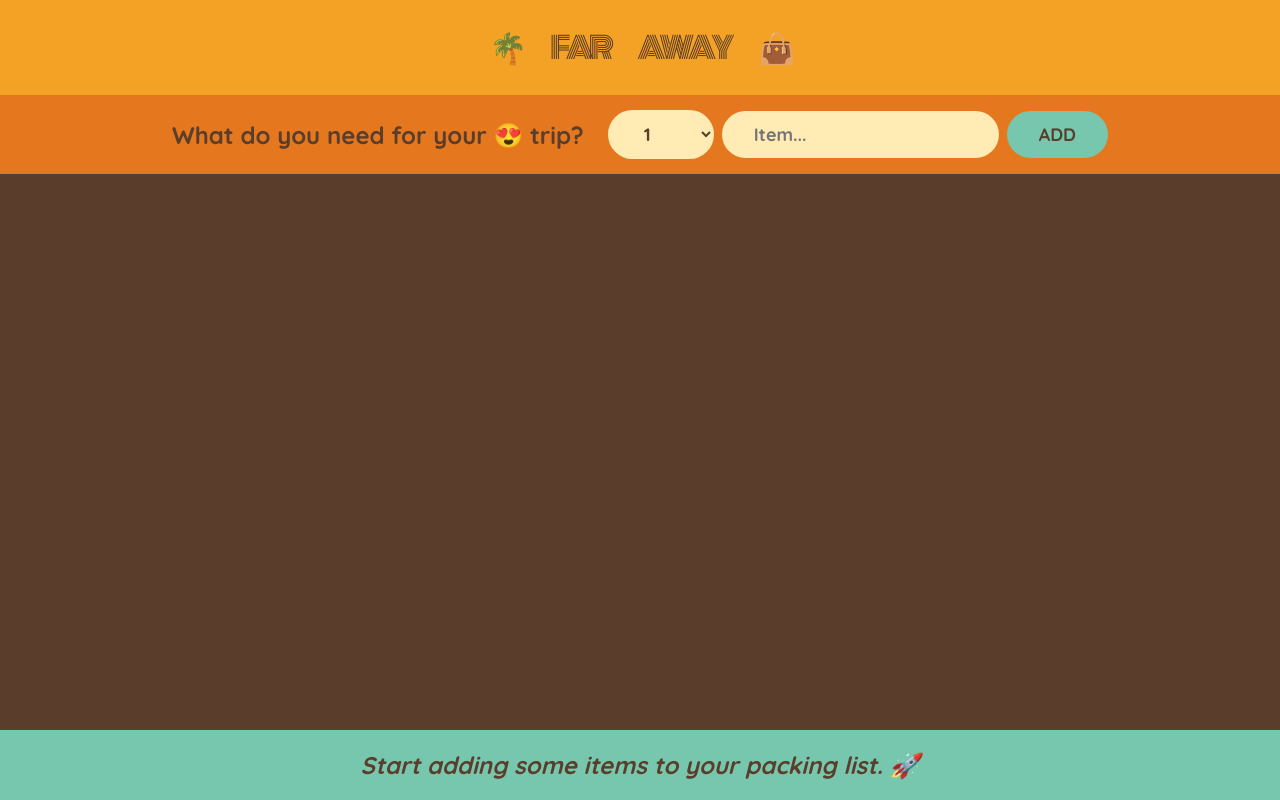
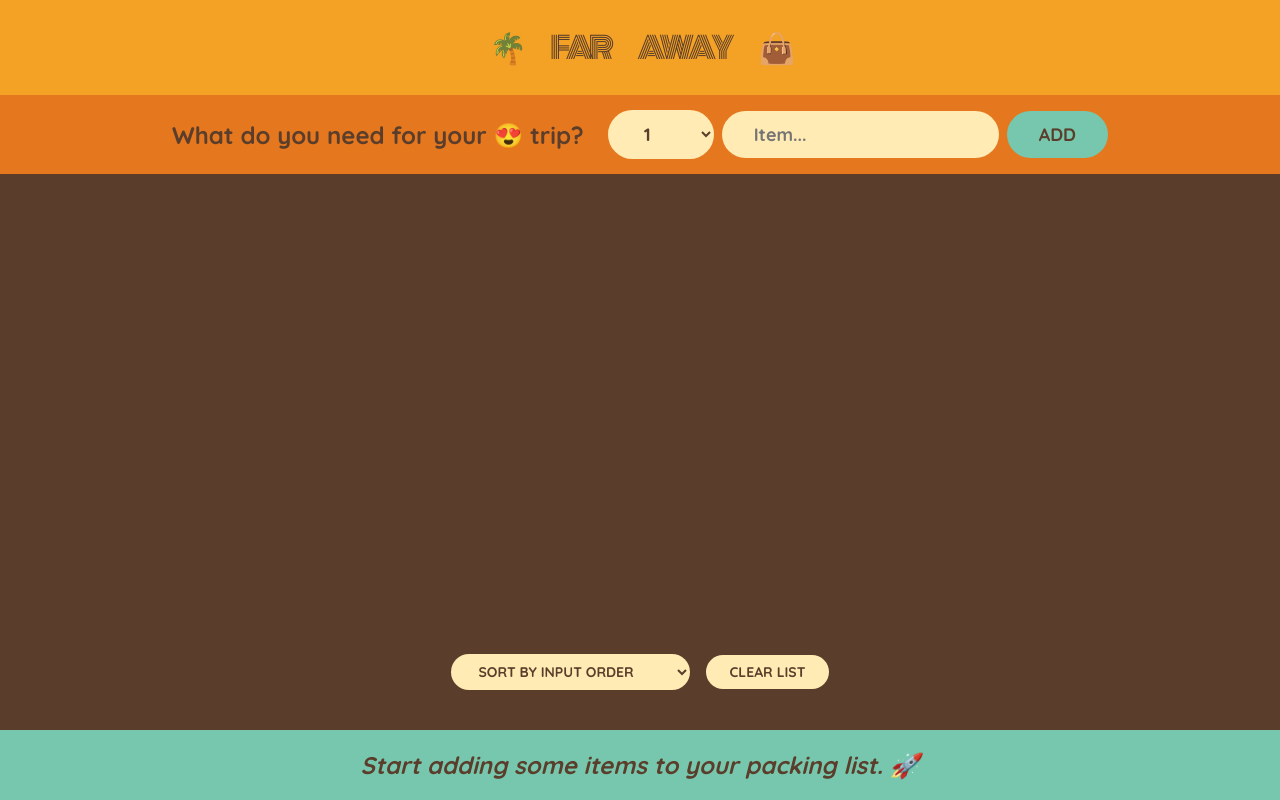
Before and after one commit to ImLJS/travel-list, a React (Create React App) app: page / in a window 1280 px wide. Built offline with nearby package versions, Linux system fonts and the light colour scheme.

Commit message:
Sorting and Clear List

```diff
--- a/src/App.js
+++ b/src/App.js
@@ -19,6 +19,13 @@
     );
   }
 
+  function handleClearList() {
+    const text = "Are you sure you want to delete all items?";
+    if (window.confirm(text)) {
+      setItems([]);
+    }
+  }
+
   return (
     <div className="app">
       <Logo />
@@ -27,6 +34,7 @@
         item={items}
         onDeleteItem={handleDeleteItems}
         onToggleItems={handleToggleItem}
+        onClearList={handleClearList}
       />
       <Stats item={items} />
     </div>
@@ -78,11 +86,26 @@
   );
 }
 
-function PackingList({ item, onDeleteItem, onToggleItems }) {
+function PackingList({ item, onDeleteItem, onToggleItems, onClearList }) {
+  const [sortBy, setSortBy] = useState("input");
+
+  let sortedItems;
+
+  if (sortBy === "input") sortedItems = item;
+  else if (sortBy === "description") {
+    sortedItems = item
+      .slice()
+      .sort((a, b) => a.description.localeCompare(b.description));
+  } else {
+    sortedItems = item
+      .slice()
+      .sort((a, b) => Number(a.packed) - Number(b.packed));
+  }
+
   return (
     <div className="list">
       <ul>
-        {item.map((item) => (
+        {sortedItems.map((item) => (
           <Item
             item={item}
             key={item.id}
@@ -91,6 +114,19 @@
           />
         ))}
       </ul>
+      <div className="actions">
+        <select
+          name=""
+          id=""
+          value={sortBy}
+          onChange={(e) => setSortBy(e.target.value)}
+        >
+          <option value="input">Sort by Input Order</option>
+          <option value="description">Sort by Description</option>
+          <option value="packed">Sort by Packed Status</option>
+        </select>
+        <button onClick={onClearList}>Clear List</button>
+      </div>
     </div>
   );
 }
```
